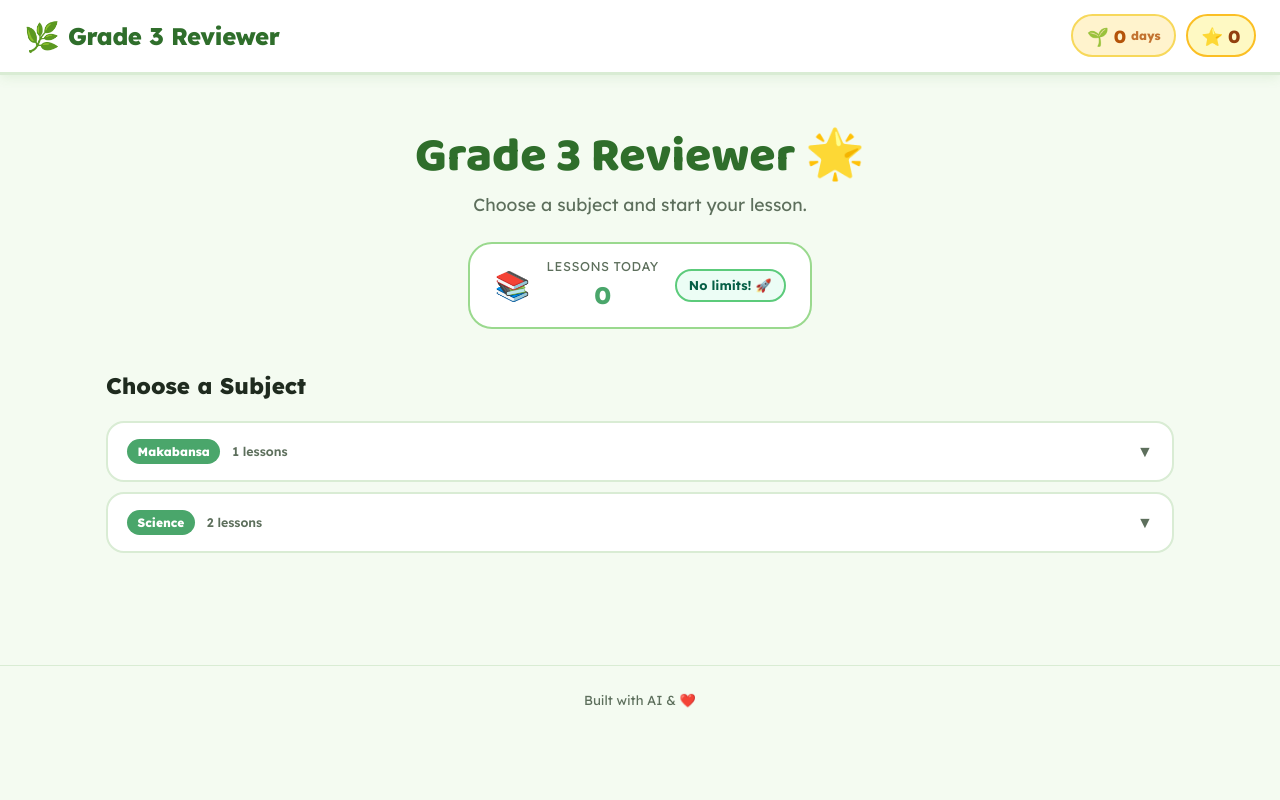
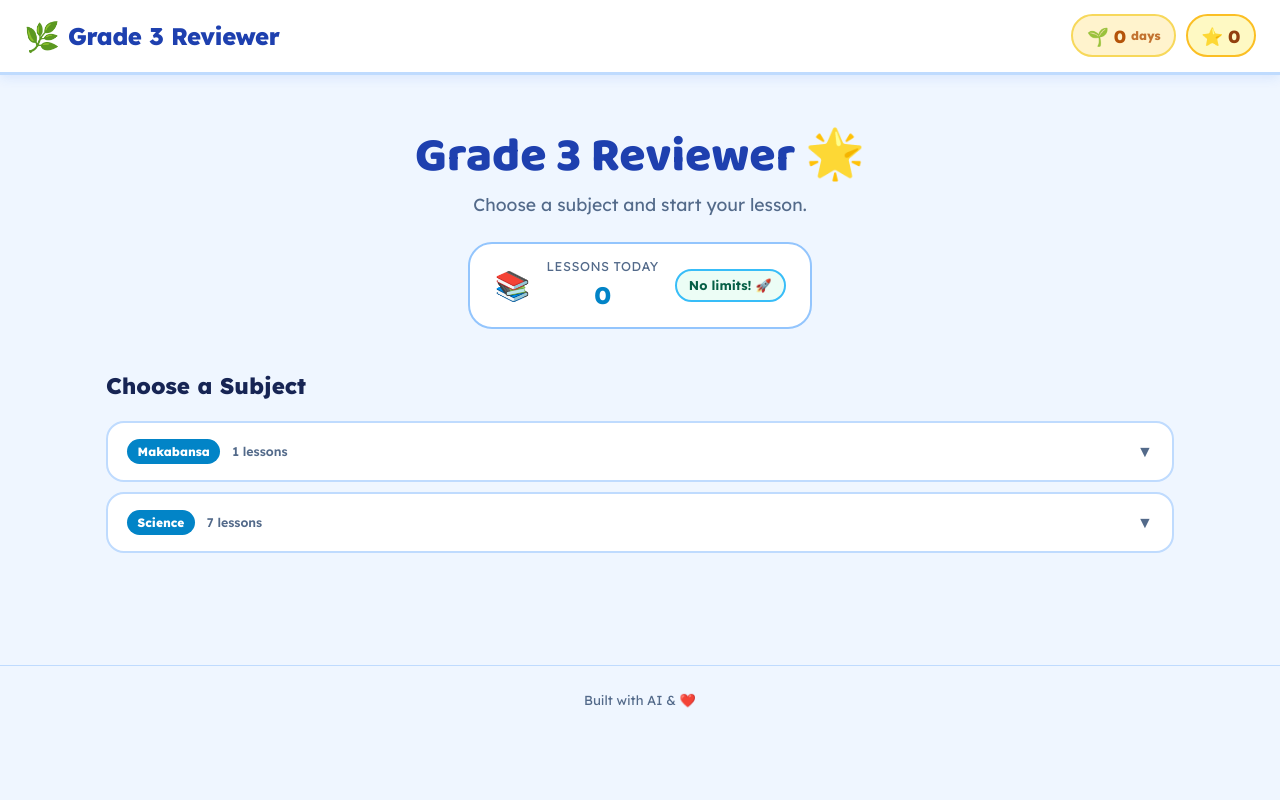
Before and after one commit to codelaine/grade3reviewer, a Flask app: page / in a window 1280 px wide. Run offline with Flask 3, Linux system fonts and the light colour scheme.

Commit message:
Changed UI to blue theme, updated formatting of topics and questions json files

```diff
--- a/app.py
+++ b/app.py
@@ -14,7 +14,13 @@ def load_json(filename):
         return json.load(f)
 
 
-TOPICS = load_json("topics.json")["topics"]
+topic_groups = load_json("topics.json")["topics"]
+TOPICS = [
+    {**topic, "subject": subject}
+    for subject, topics in topic_groups.items()
+    for topic in topics
+]
+
 QUESTIONS = load_json("questions.json")["questions"]
 
 
--- a/data/topics.json
+++ b/data/topics.json
@@ -1,26 +1,16 @@
 {
-  "topics": [
-    {
-      "id": "makabansa-1",
-      "subject": "makabansa",
-      "title": "Mahalagang tao, lugar at pangyayari",
-      "icon": "🏛️",
-      "description": "Tuklasin ang mga mahalagang tao, lugar, at pangyayaring may kaugnayan sa ating bansa."
-    },
-    {
-      "id": "science-1",
-      "subject": "science",
-      "title": "Parts of a Plant",
-      "icon": "🌿",
-      "description": "Kilalanin ang mga bahagi ng halaman at ang tungkulin ng bawat isa."
-    },
-    {
-      "id": "science-3",
-      "subject": "science",
-      "title": "Sense Organs",
-      "icon": "🌿",
-      "description": "Kilalanin ang mga bahagi ng halaman at ang tungkulin ng bawat isa."
-    }
-
-  ]
+  "topics": {
+    "Makabansa": [
+      { "id": "makabansa-1", "title": "Mahalagang tao, lugar at pangyayari", "icon": "🏛️", "description": "Tuklasin ang mga mahalagang tao, lugar, at pangyayaring may kaugnayan sa ating bansa." }
+    ],
+    "Science": [
+      { "id": "science-1", "title": "Science Process Skills", "icon": "🔍", "description": "Learn how scientists observe, compare, measure, and record information." },
+      { "id": "science-2", "title": "Science in Everyday Life", "icon": "🏠", "description": "Explore how science helps us understand and improve daily activities at home." },
+      { "id": "science-3", "title": "Physical Properties of Solid Materials", "icon": "🧱", "description": "Discover the different qualities of solid objects such as hardness, texture, and shape." },
+      { "id": "science-4", "title": "Changes in Materials", "icon": "♻️", "description": "Find out how materials can change through melting, freezing, bending, or burning." },
+      { "id": "science-5", "title": "Sense Organs", "icon": "👀", "description": "Identify the five sense organs and how each one helps us learn about the world." },
+      { "id": "science-6", "title": "Parts of a Plant", "icon": "🌿", "description": "Learn the different parts of a plant and the role each part plays in growth." },
+      { "id": "science-7", "title": "Needs of a Plant", "icon": "💧", "description": "Understand what plants need to survive, grow, and make their own food." }
+    ]
+  }
 }
--- a/reference/topics/science.txt
+++ b/reference/topics/science.txt
@@ -1,2 +1,6 @@
+1-1
+1-2 Science in Everyday Life
+1-3
+1-4
 1-5 Sense Organs
 1-6 Parts of a Plant
--- a/static/css/style.css
+++ b/static/css/style.css
@@ -8,31 +8,31 @@
   --ff: 'Lexend', 'Segoe UI', system-ui, sans-serif;
   --ff-display: 'Baloo 2', 'Lexend', 'Segoe UI', sans-serif;
 
-  /* Brand Palette - Grassy Green Theme */
-  --primary:  #4E9F3D;
-  --primary-dark: #2F6E2B;
-  --primary-light: #EAF8E7;
-  --secondary: #7BC96F;
-  --sky:      #9AD98E;
-  --leaf:     #5CCB7B;
-  --sun:      #F7D85B;
-  --grape:    #8A7AE6;
-  --ocean:    #4AA66B;
+  /* Brand Palette - Blue Theme */
+  --primary: #2563EB;
+  --primary-dark: #1E40AF;
+  --primary-light: #DBEAFE;
+  --secondary: #60A5FA;
+  --sky: #93C5FD;
+  --leaf: #38BDF8;
+  --sun: #F7D85B;
+  --grape: #818CF8;
+  --ocean: #0284C7;
   --tangerine:#F7B267;
   --pink:     #F59EC4;
   --coral:    #F07A6A;
 
   /* UI Neutrals */
-  --bg:       #F4FBF1;
-  --surface:  #FFFFFF;
-  --border:   #D9ECD4;
-  --text:     #1F2B1F;
-  --muted:    #5D6F5C;
-  --shadow:   rgba(78, 159, 61, 0.12);
+  --bg: #EFF6FF;
+  --surface: #FFFFFF;
+  --border: #BFDBFE;
+  --text: #172554;
+  --muted: #536A8A;
+  --shadow: rgba(37, 99, 235, 0.12);
 
   /* Topic card colour variants */
-  --c1: #4E9F3D; --c2: #7BC96F; --c3: #5CCB7B; --c4: #9AD98E;
-  --c5: #8A7AE6; --c6: #F7B267; --c7: #F59EC4; --c8: #4AA66B;
+  --c1: #2563EB; --c2: #60A5FA; --c3: #38BDF8; --c4: #93C5FD;
+  --c5: #818CF8; --c6: #0284C7; --c7: #3B82F6; --c8: #0EA5E9;
 
   --radius-sm: 12px;
   --radius-md: 18px;
--- a/static/js/main.js
+++ b/static/js/main.js
@@ -51,7 +51,15 @@ function showCelebration({ emoji, title, msg, stars, onClose }) {
 
 // ── Confetti burst (pure CSS / JS, no library) ────────────────
 function burstConfetti(count = 36) {
-  const colors = ['#FF6B6B','#FFD93D','#6BCB77','#4ECDC4','#845EC2','#FF9A3C','#FF6FA8'];
+  const colors = [
+    '#2563EB',
+    '#60A5FA',
+    '#38BDF8',
+    '#818CF8',
+    '#0284C7',
+    '#0EA5E9',
+    '#93C5FD'
+  ];
   const container = document.createElement('div');
   container.style.cssText = 'position:fixed;inset:0;pointer-events:none;z-index:999;overflow:hidden;';
   document.body.appendChild(container);
```
Also changed, not shown: data/questions.json (+8 -91 lines).
